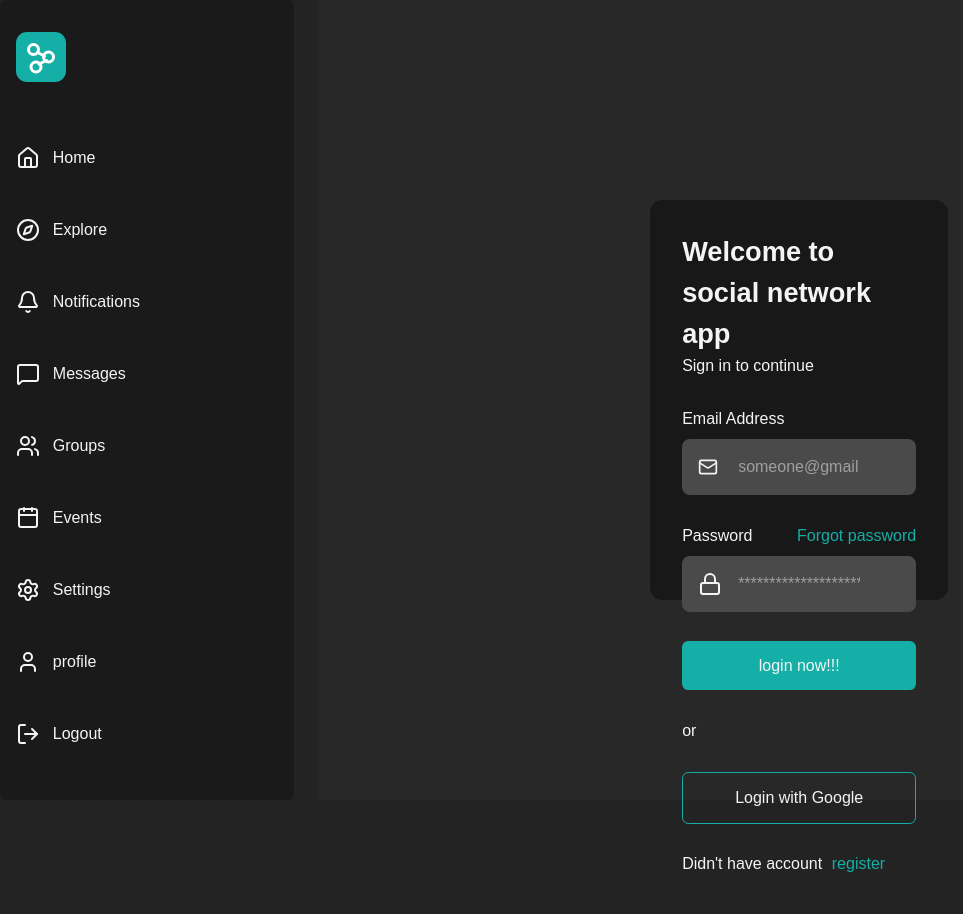
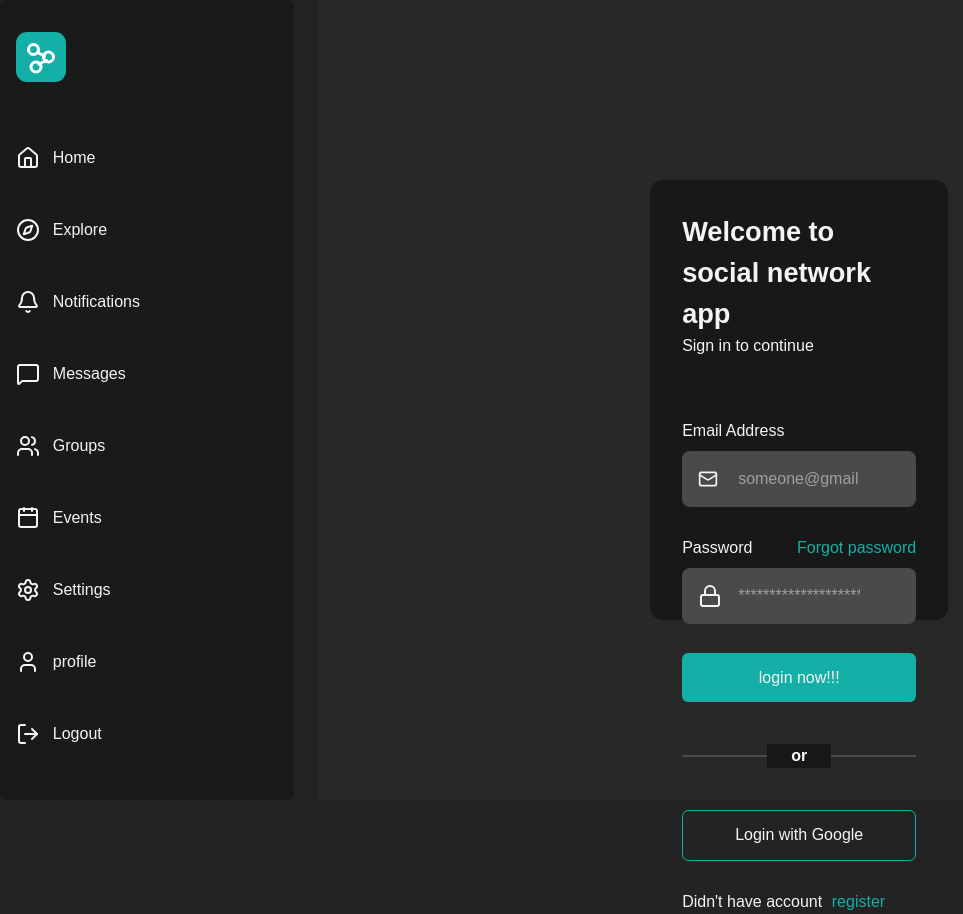
Before and after one commit to Astra-max/social-app, a Next.js app in the folder front-end/: page /view/Home in a window 1280 px wide. Shown: the whole page, without its empty margins (0-963 px from the left). Before the commit the page ends 876 px from the top, so only its background shows below. Built offline with nearby package versions, Linux system fonts and the light colour scheme.

Commit message:
style: styled or div container on login Ui

```diff
--- a/front-end/components/auth/login.tsx
+++ b/front-end/components/auth/login.tsx
@@ -32,7 +32,7 @@ export default function LogIn() {
   return (
     <form className={style.loginMain} action="">
       <div className={style.loginCont}>
-        <div>
+        <div className={style.welcomeCont}>
           <p className={style.welcomeNote}>Welcome to social network app</p>
           <p>Sign in to continue</p>
         </div>
@@ -74,7 +74,7 @@ export default function LogIn() {
         <div>
           <Button data={btnStyle} />
         </div>
-        <div>
+        <div className={style.orCont}>
           <span>or</span>
         </div>
         <div>
--- a/front-end/styles/login.module.css
+++ b/front-end/styles/login.module.css
@@ -11,13 +11,17 @@
     width: 100%;
     max-width: 31%;
     height: 100vh;
-    max-height: 50vh;
+    max-height: 55vh;
     display: flex;
     flex-direction: column;
     gap: 1.8rem;
     padding: 2rem;
     border-radius: 0.8rem;
     background-color: rgb(24, 24, 24);
+}
+
+.welcomeCont {
+    padding-bottom: 2rem;
 }
 
 .welcomeNote {
@@ -51,3 +55,24 @@
 .iconPosition {
     position: relative;
 }
+
+.orCont {
+    width: 100%;
+    height: 0.1rem;
+    display: flex;
+    align-items: center;
+    justify-content: center;
+    background-color: rgb(75, 74, 74);
+    margin: 1.5rem 0rem;
+}
+
+.orCont span {
+    display: flex;
+    align-items: center;
+    justify-content: center;
+    width: 2rem;
+    background-color: rgb(24, 24, 24);
+    padding: 0rem 2rem;
+    color: #fff;
+    font-weight: bold;
+}
```
